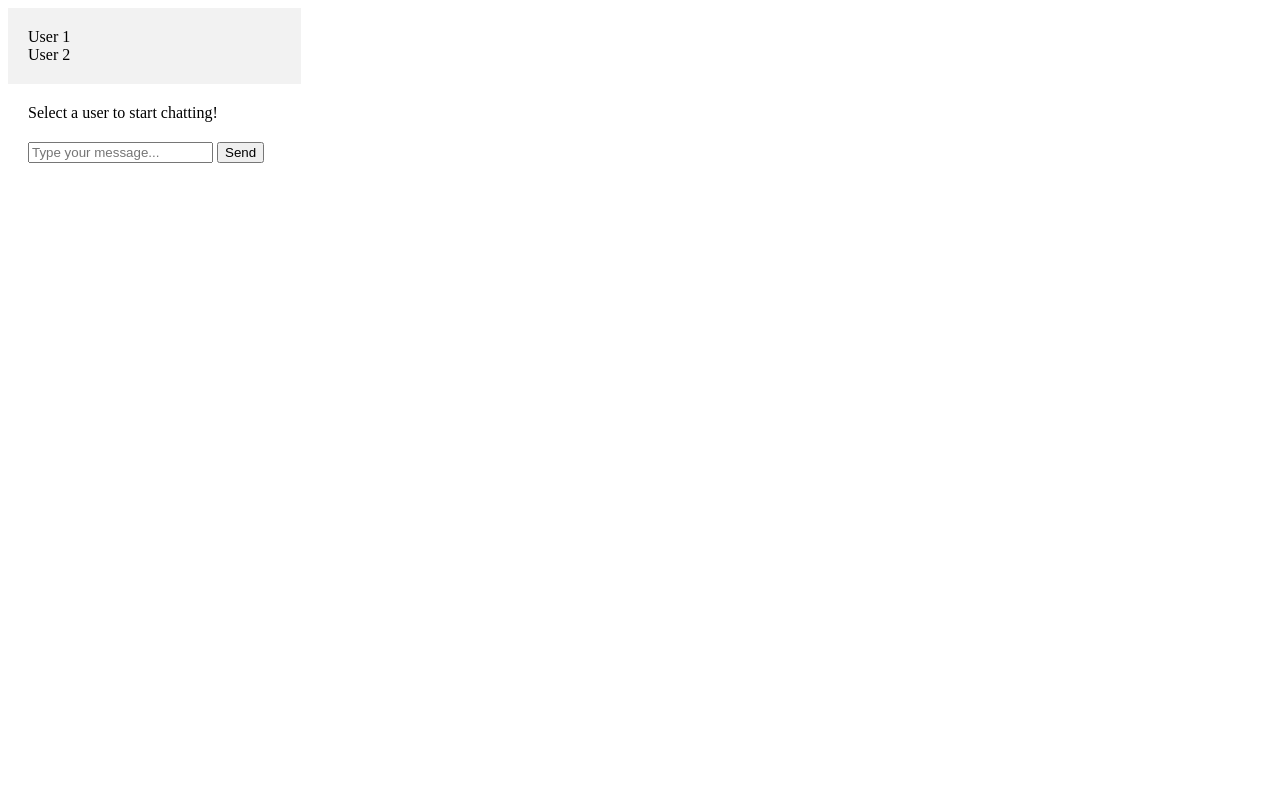
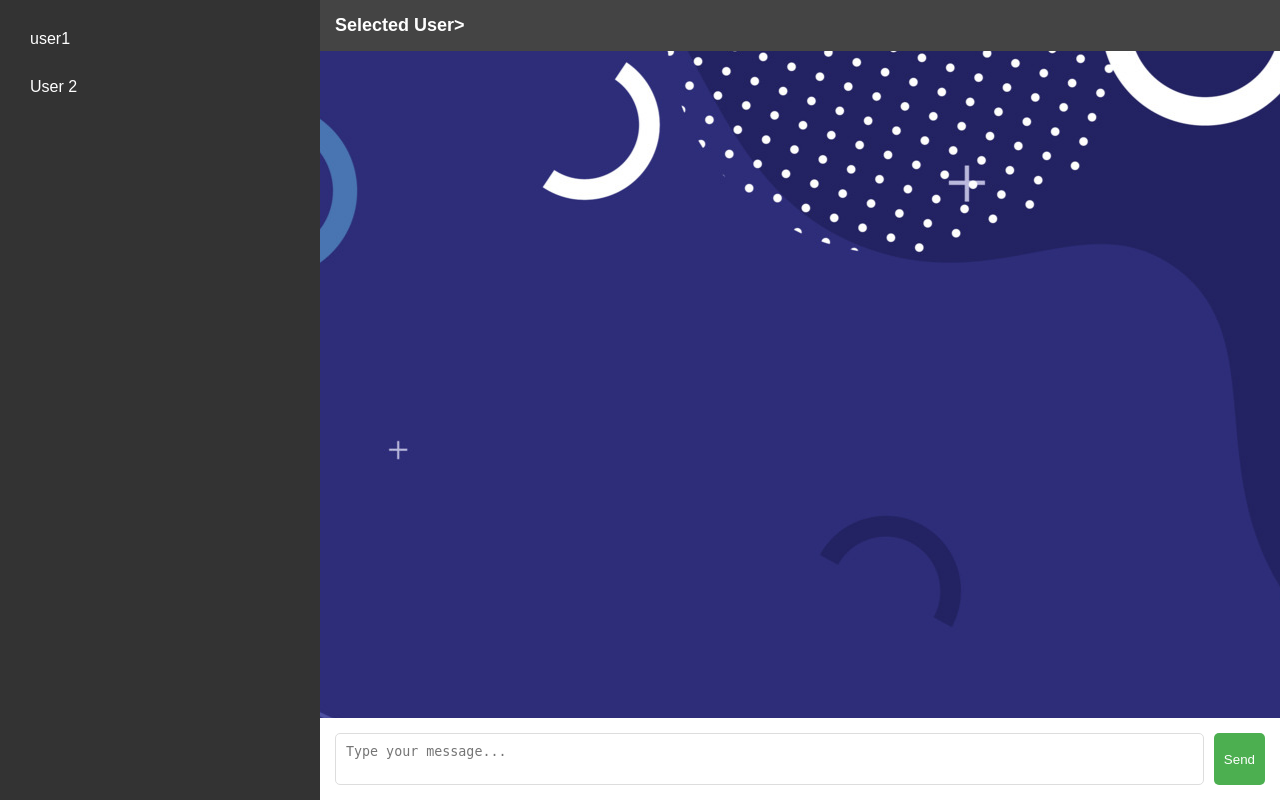
Before and after one commit to AidanWebb/Dissertation-Development, a Flask app: template src/templates/chat_page.html in a window 1280 px wide. Run offline with Flask 3, Linux system fonts and the light colour scheme; the template is opened without the code that fills it, so the values that code supplies are empty.

```diff
--- a/src/blueprints/api/auth.py
+++ b/src/blueprints/api/auth.py
@@ -9,7 +9,7 @@ def signup():
     data = request.get_json()
     if data['password'] != data['confirm_password']:
         raise OKException(Status.PASSWORD_CONFIRMATION_FAILED)
-    user_db.add_user(data['email'], data['password'])
+    user_db.add_user(data['email'], data['password'], data['username'])
     return jsonify(Status.dict(Status.SUCCESS))
 
 
--- a/src/classes/status.py
+++ b/src/classes/status.py
@@ -22,3 +22,4 @@ class Status(IntEnum):
     USER_NOT_FOUND = 1000
     PASSWORD_CONFIRMATION_FAILED = 1001
     INCORRECT_PASSWORD = 1002
+    INVALID_USERNAME_OR_EMAIL = 1003
--- a/src/database/user.py
+++ b/src/database/user.py
@@ -14,9 +14,10 @@ dynamodb = boto3.resource('dynamodb',
 user_table = dynamodb.Table('user')
 
 
-def add_user(email, password):
+def add_user(email, password,username):
     user_info = {
         'email': email,
+        'username': username,
         'password': password
     }
     encode(user_info)
--- a/src/static/chat_page.css
+++ b/src/static/chat_page.css
@@ -1,34 +1,128 @@
-/* Apply your styling based on your design preferences */
-container {
+body {
+    font-family: 'Arial', sans-serif;
+    margin: 0;
+    padding: 0;
+    box-sizing: border-box;
+    background: url("vecteezy_abstract-blue-background-simple-design-for-your-website_6852804.jpg");
+    background-color: #f8f8f8;
+    transition: background 0.5s ease-in-out;
+    animation: subtleMovement 100s infinite linear;
+}
+
+@keyframes subtleMovement {
+    0% {
+        background-position: 0% 0%;
+    }
+    25% {
+        background-position: 100% 0%;
+    }
+
+    50% {
+        background-position: 100% 100%;
+    }
+    75% {
+        background-position: 0% 100%;
+    }
+    100% {
+        background-position: 0% 0%;
+    }
+}
+
+.container {
     display: flex;
     height: 100vh;
+    overflow: hidden;
 }
 
 .sidebar {
-    width: 20%;
-    background-color: #f2f2f2;
+    width: 25%;
+    min-width: 200px;
+    background-color: #333;
+    color: white;
     padding: 20px;
+    box-sizing: border-box;
 }
 
 .user-list {
-    /* Style your user list */
+    overflow-y: auto;
+    max-height: 80vh;
+}
+
+.user {
+    padding: 10px;
+    margin-bottom: 10px;
+    cursor: pointer;
+    transition: background-color 0.3s;
+}
+
+.user:hover {
+    background-color: #555;
 }
 
 .main-chat {
     flex: 1;
-    padding: 20px;
+    display: flex;
+    flex-direction: column;
 }
 
-.welcome-message {
-    /* Style your welcome message */
+.chat-header {
+    background-color: #444;
+    color: white;
+    padding: 15px;
+    box-sizing: border-box;
+}
+
+.current-user {
+    font-size: 18px;
+    font-weight: bold;
 }
 
 .chat-logs {
-    /* Style your chat logs */
+    flex: 1;
+    overflow-y: auto;
+    padding: 20px;
+    box-sizing: border-box;
+}
+
+.message {
+    max-width: 70%;
+    padding: 10px;
+    margin-bottom: 10px;
+    border-radius: 8px;
+}
+
+.incoming {
+    background-color: #eee;
+    align-self: flex-start;
+}
+
+.outgoing {
+    background-color: #4caf50;
+    color: white;
+    align-self: flex-end;
 }
 
 .chat-box {
-    margin-top: 20px;
+    display: flex;
+    padding: 15px;
+    box-sizing: border-box;
+    background-color: #fff;
 }
 
-/* Add more styles as needed */
+textarea {
+    flex: 1;
+    padding: 10px;
+    resize: none;
+    border: 1px solid #ddd;
+    border-radius: 5px;
+    margin-right: 10px;
+}
+
+button {
+    padding: 10px;
+    background-color: #4caf50;
+    color: white;
+    border: none;
+    border-radius: 5px;
+    cursor: pointer;
+}
--- a/src/static/scripts/signup.js
+++ b/src/static/scripts/signup.js
@@ -15,6 +15,7 @@ $(document).ready(function () {
         // Prepare the JSON that you want to send to the API here...
         let json = {
             "email": $("#email").val(),
+            "username": $("#username").val(),
             "password": $("#password").val(),
             "confirm_password": $("#confirm_password").val()
         };
--- a/src/static/signup.css
+++ b/src/static/signup.css
@@ -41,7 +41,7 @@ header h1 {
 }
 
 form{
-    margin-top: 3em;
+    margin-top: 0.1em;
     display: flex;
     flex-direction: column;
     align-items: center;
--- a/src/templates/chat_page.html
+++ b/src/templates/chat_page.html
@@ -12,26 +12,26 @@
             <!-- User List -->
             <div class="user-list">
                 <!-- User entries go here -->
-                <div class="user">User 1</div>
-                <div class="user">User 2</div>
+                <div class="user" data-username="user1">user1</div>
+                <div class="user" data-username="user2">User 2</div>
                 <!-- Add more user entries as needed -->
             </div>
         </div>
 
         <!-- Main Chat Area -->
         <div class="main-chat">
-            <!-- Placeholder or Welcome Message -->
-            <div class="welcome-message">Select a user to start chatting!</div>
+            <div class = "chat-header">
+                <div class = "current-user">Selected User></div>
+            </div>
 
-            <!-- Chat Logs -->
-            <div class="chat-logs">
+            <div class="chat-logs" id = "chatLogs">
                 <!-- Individual chat messages go here -->
             </div>
 
             <!-- Chat Box -->
             <div class="chat-box">
-                <input type="text" placeholder="Type your message...">
-                <button>Send</button>
+                <textarea id="messageInput" placeholder="Type your message..."></textarea>
+                <button onclick="sendMessage()">Send</button>
             </div>
         </div>
     </div>
--- a/src/templates/signup.html
+++ b/src/templates/signup.html
@@ -16,6 +16,9 @@
         <label for="email">Email:</label>
         <input type="text" id="email" name="email" required>
 
+        <label for="username">Username:</label>
+        <input type="text" id="username" name="username" required>
+
         <label for="password">Password:</label>
         <input type="password" id="password" name="password" required>
 
```
Also changed, not shown: src/static/scripts/chathistory.js (added).
